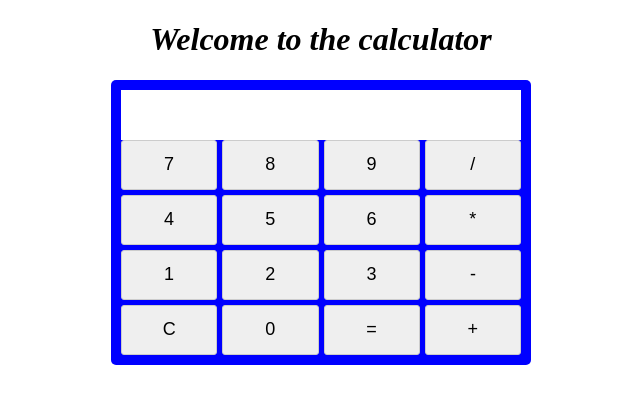
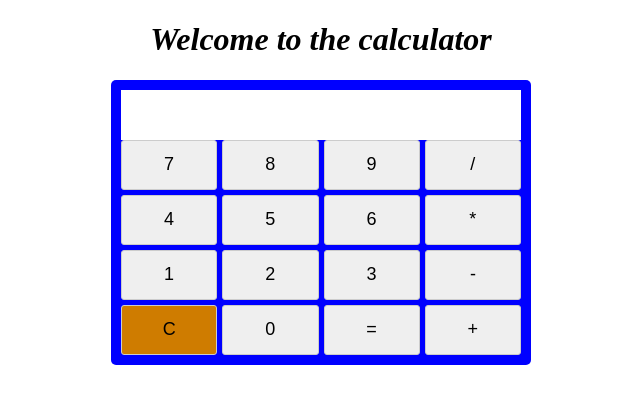
Before and after one commit to haneenskaif/webPrject, a plain HTML site: page index.html in a window 1280 px wide. Shown: the whole page, without its empty margins (319-959 px from the left). Drawn offline with Linux system fonts and the light colour scheme.

Commit message:
button C colore

```diff
--- a/index.html
+++ b/index.html
@@ -39,6 +39,9 @@
           button:hover {
               background-color: #0000ff;
           }
+          .buttonC{
+            background-color: #cf7c00;
+          }
     </style>
 </head>
 <body>
@@ -59,7 +62,7 @@
             <button onclick="display('2')">2</button>
             <button onclick="display('3')">3</button>
             <button onclick="display('-')">-</button>
-            <button onclick="clearScreen()">C</button>
+            <button class="buttonC" onclick="clearScreen()">C</button>
             <button onclick="display('0')">0</button>
             <button onclick="calculate()">=</button>
             <button onclick="display('+')">+</button>
```
